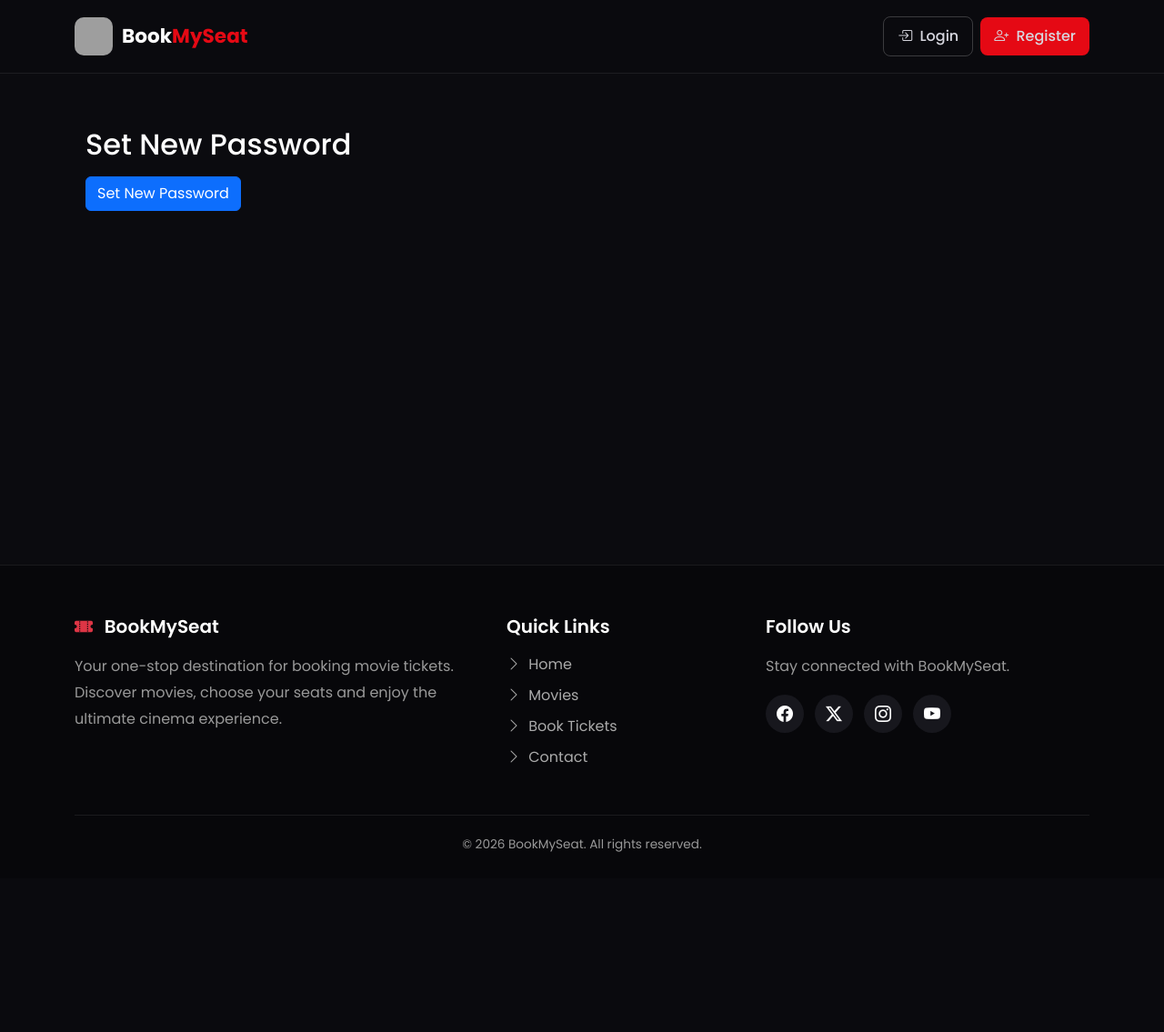
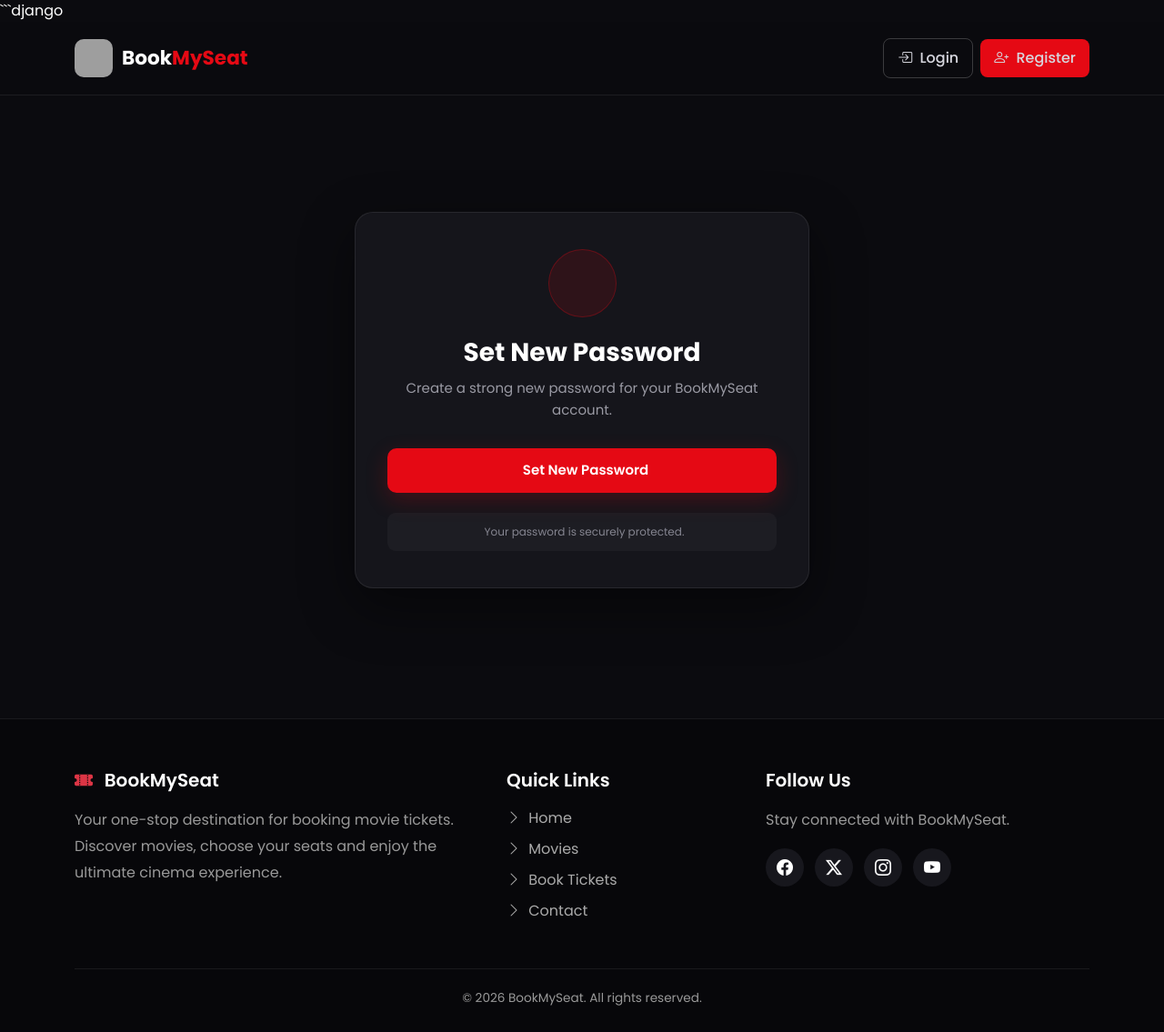
Before and after one commit to ridhamguptaprogramming-ops/rest, a Django app: page /password-reset-confirm/1/1/ in a window 1280 px wide. Shown: the whole page at 91% size. Before the commit the page ends 937 px from the top, so only its background shows below. Run offline with Django 5.2, Linux system fonts and the light colour scheme; grey boxes are pictures that could not be loaded.

Commit message:
Update password_reset_confirm.html

````diff
--- a/templates/users/password_reset_confirm.html
+++ b/templates/users/password_reset_confirm.html
@@ -1,14 +1,213 @@
+```django
 {% extends "users/basic.html" %}
 
+{% block title %}Set New Password | BookMySeat{% endblock %}
+
 {% block content %}
-  <div class="container mt-4">
+<style>
+    .password-reset-page {
+        min-height: 75vh;
+        display: flex;
+        align-items: center;
+        justify-content: center;
+        padding: 50px 20px;
+    }
+
+    .password-reset-card {
+        width: 100%;
+        max-width: 500px;
+        background: #15151b;
+        border: 1px solid rgba(255, 255, 255, 0.08);
+        border-radius: 20px;
+        padding: 40px 35px;
+        box-shadow: 0 20px 60px rgba(0, 0, 0, 0.45);
+        animation: fadeUp 0.6s ease;
+    }
+
+    .password-icon {
+        width: 75px;
+        height: 75px;
+        margin: 0 auto 22px;
+        border-radius: 50%;
+        background: rgba(229, 9, 20, 0.12);
+        border: 1px solid rgba(229, 9, 20, 0.3);
+        display: flex;
+        align-items: center;
+        justify-content: center;
+        color: #e50914;
+        font-size: 30px;
+    }
+
+    .password-reset-card h2 {
+        color: #ffffff;
+        text-align: center;
+        font-weight: 700;
+        font-size: 28px;
+        margin-bottom: 10px;
+    }
+
+    .subtitle {
+        color: #9999a3;
+        text-align: center;
+        font-size: 15px;
+        line-height: 1.6;
+        margin-bottom: 30px;
+    }
+
+    /* Django form styling */
+    .password-reset-card form p {
+        margin-bottom: 20px;
+    }
+
+    .password-reset-card label {
+        display: block;
+        color: #e6e6eb;
+        font-size: 14px;
+        font-weight: 600;
+        margin-bottom: 8px;
+    }
+
+    .password-reset-card input {
+        width: 100%;
+        padding: 12px 14px;
+        background: #0d0d12;
+        color: #ffffff;
+        border: 1px solid #303039;
+        border-radius: 9px;
+        outline: none;
+        transition: all 0.25s ease;
+    }
+
+    .password-reset-card input:focus {
+        border-color: #e50914;
+        box-shadow: 0 0 0 3px rgba(229, 9, 20, 0.12);
+    }
+
+    .password-reset-card input::placeholder {
+        color: #666670;
+    }
+
+    .password-reset-card ul {
+        color: #9999a3;
+        font-size: 13px;
+        line-height: 1.6;
+        padding-left: 20px;
+        margin-top: 8px;
+    }
+
+    .password-reset-card .errorlist {
+        color: #ff5a63;
+        font-size: 13px;
+        margin: 6px 0 8px;
+        padding-left: 18px;
+    }
+
+    .password-reset-card .helptext {
+        display: block;
+        color: #777780;
+        font-size: 12px;
+        margin-top: 7px;
+        line-height: 1.5;
+    }
+
+    .submit-btn {
+        width: 100%;
+        border: none;
+        padding: 13px 20px;
+        border-radius: 10px;
+        background: #e50914;
+        color: #ffffff;
+        font-size: 15px;
+        font-weight: 600;
+        cursor: pointer;
+        transition: all 0.3s ease;
+        box-shadow: 0 8px 25px rgba(229, 9, 20, 0.22);
+    }
+
+    .submit-btn:hover {
+        background: #ff1a25;
+        transform: translateY(-2px);
+        box-shadow: 0 12px 30px rgba(229, 9, 20, 0.35);
+    }
+
+    .security-note {
+        margin-top: 22px;
+        padding: 12px 14px;
+        border-radius: 9px;
+        background: rgba(255, 255, 255, 0.035);
+        color: #858590;
+        font-size: 12px;
+        text-align: center;
+    }
+
+    .security-note i {
+        color: #28a745;
+        margin-right: 5px;
+    }
+
+    @keyframes fadeUp {
+        from {
+            opacity: 0;
+            transform: translateY(20px);
+        }
+
+        to {
+            opacity: 1;
+            transform: translateY(0);
+        }
+    }
+
+    @media (max-width: 576px) {
+        .password-reset-page {
+            padding: 30px 15px;
+        }
+
+        .password-reset-card {
+            padding: 32px 22px;
+        }
+
+        .password-reset-card h2 {
+            font-size: 24px;
+        }
+
+        .password-icon {
+            width: 68px;
+            height: 68px;
+            font-size: 27px;
+        }
+    }
+</style>
+
+<div class="password-reset-page">
+    <div class="password-reset-card">
+
+        <div class="password-icon">
+            <i class="fas fa-lock"></i>
+        </div>
+
         <h2>Set New Password</h2>
+
+        <p class="subtitle">
+            Create a strong new password for your BookMySeat account.
+        </p>
+
         <form method="POST">
             {% csrf_token %}
+
             {{ form.as_p }}
-      <div>
-        <button class="btn btn-primary mt-2" type="submit">Set New Password</button>
+
+            <button class="submit-btn" type="submit">
+                <i class="fas fa-check-circle me-2"></i>
+                Set New Password
+            </button>
+        </form>
+
+        <div class="security-note">
+            <i class="fas fa-shield-alt"></i>
+            Your password is securely protected.
         </div>
-    </form>
+
+    </div>
 </div>
 {% endblock %}
+```
````
Lines whose indentation alone changed are shown as unchanged.
